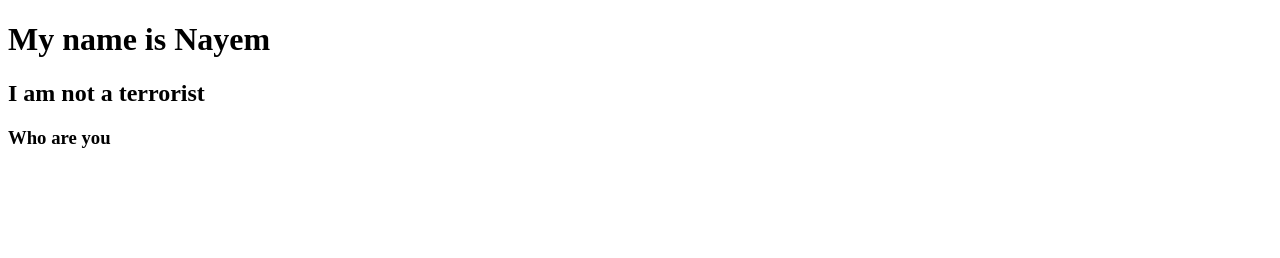
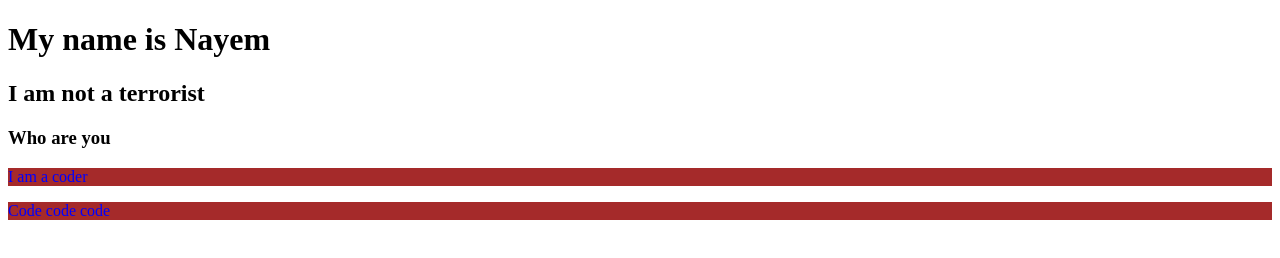
Before and after one commit to NayemurR/my-first-repo, a plain HTML site: page index.html in a window 1280 px wide. Drawn offline with Linux system fonts and the light colour scheme.

Commit message:
added styles

```diff
--- a/index.html
+++ b/index.html
@@ -5,10 +5,13 @@
     <meta http-equiv="X-UA-Compatible" content="IE=edge">
     <meta name="viewport" content="width=device-width, initial-scale=1.0">
     <title>My first Git repository</title>
+    <link rel="stylesheet" href="style.css">
 </head>
 <body>
   <h1>My name is Nayem</h1>
   <h2>I am not a terrorist</h2>
   <h3>Who are you</h3>
+  <p>I am a coder</p>
+  <p>Code code code</p>
 </body>
 </html>
--- /dev/null
+++ b/style.css
@@ -0,0 +1,4 @@
+p{
+    color: blue;
+    background-color: brown;
+}
```
